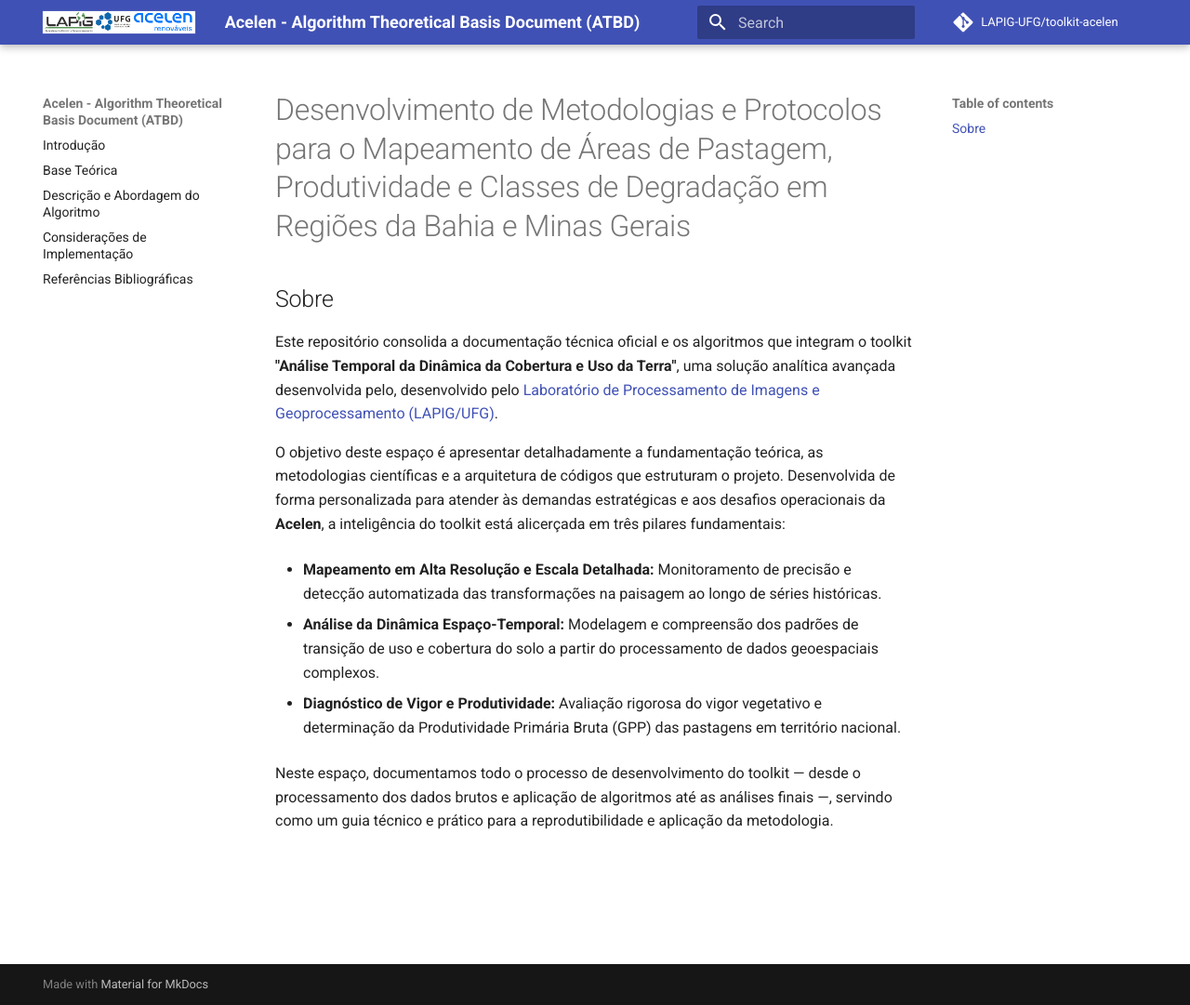
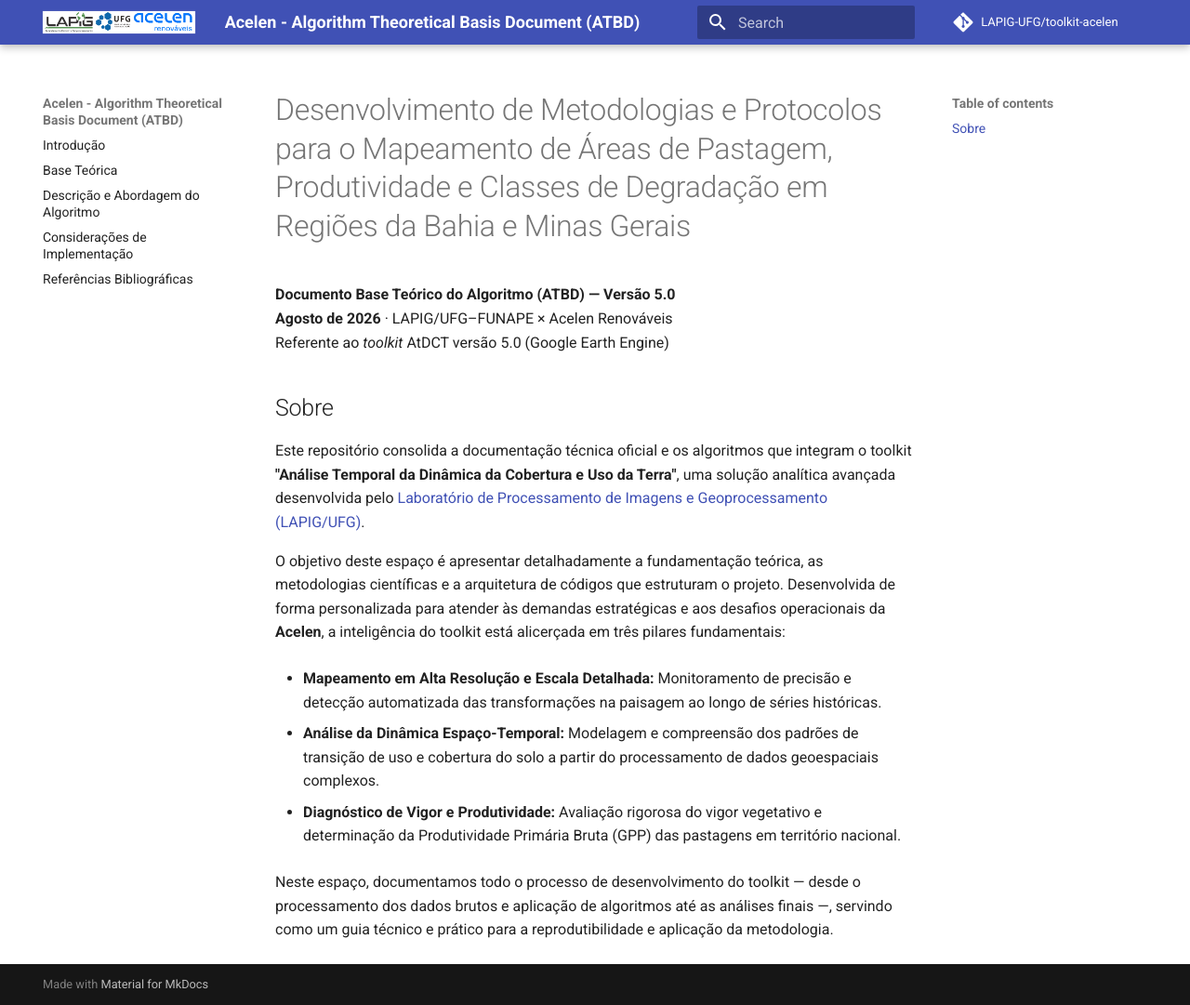
Before and after one commit to lapig-ufg/lapig-acelen, an MkDocs documentation site: the page built from docs/index.md, in a window 1280 px wide and 1081 px high. Shown: the whole window at 93% size. Built offline with MkDocs 1.6.1 and Material for MkDocs 9.7.7, drawn with Linux system fonts in a browser that asks for light colours; comment, search, counter and statistics services are not loaded.

Commit message:
Update index.md

```diff
--- a/docs/index.md
+++ b/docs/index.md
@@ -1,7 +1,11 @@
 # Desenvolvimento de Metodologias e Protocolos para o Mapeamento de Áreas de Pastagem, Produtividade e Classes de Degradação em Regiões da Bahia e Minas Gerais
 
+**Documento Base Teórico do Algoritmo (ATBD) — Versão 5.0**
+**Agosto de 2026** · LAPIG/UFG–FUNAPE × Acelen Renováveis
+Referente ao *toolkit* AtDCT versão 5.0 (Google Earth Engine)
+
 ## Sobre
-Este repositório consolida a documentação técnica oficial e os algoritmos que integram o toolkit **"Análise Temporal da Dinâmica da Cobertura e Uso da Terra"**, uma solução analítica avançada desenvolvida pelo, desenvolvido pelo [Laboratório de Processamento de Imagens e Geoprocessamento (LAPIG/UFG)](https://lapig.iesa.ufg.br/).
+Este repositório consolida a documentação técnica oficial e os algoritmos que integram o toolkit **"Análise Temporal da Dinâmica da Cobertura e Uso da Terra"**, uma solução analítica avançada desenvolvida pelo [Laboratório de Processamento de Imagens e Geoprocessamento (LAPIG/UFG)](https://lapig.iesa.ufg.br/).
 
 O objetivo deste espaço é apresentar detalhadamente a fundamentação teórica, as metodologias científicas e a arquitetura de códigos que estruturam o projeto. Desenvolvida de forma personalizada para atender às demandas estratégicas e aos desafios operacionais da **Acelen**, a inteligência do toolkit está alicerçada em três pilares fundamentais:
 
```
